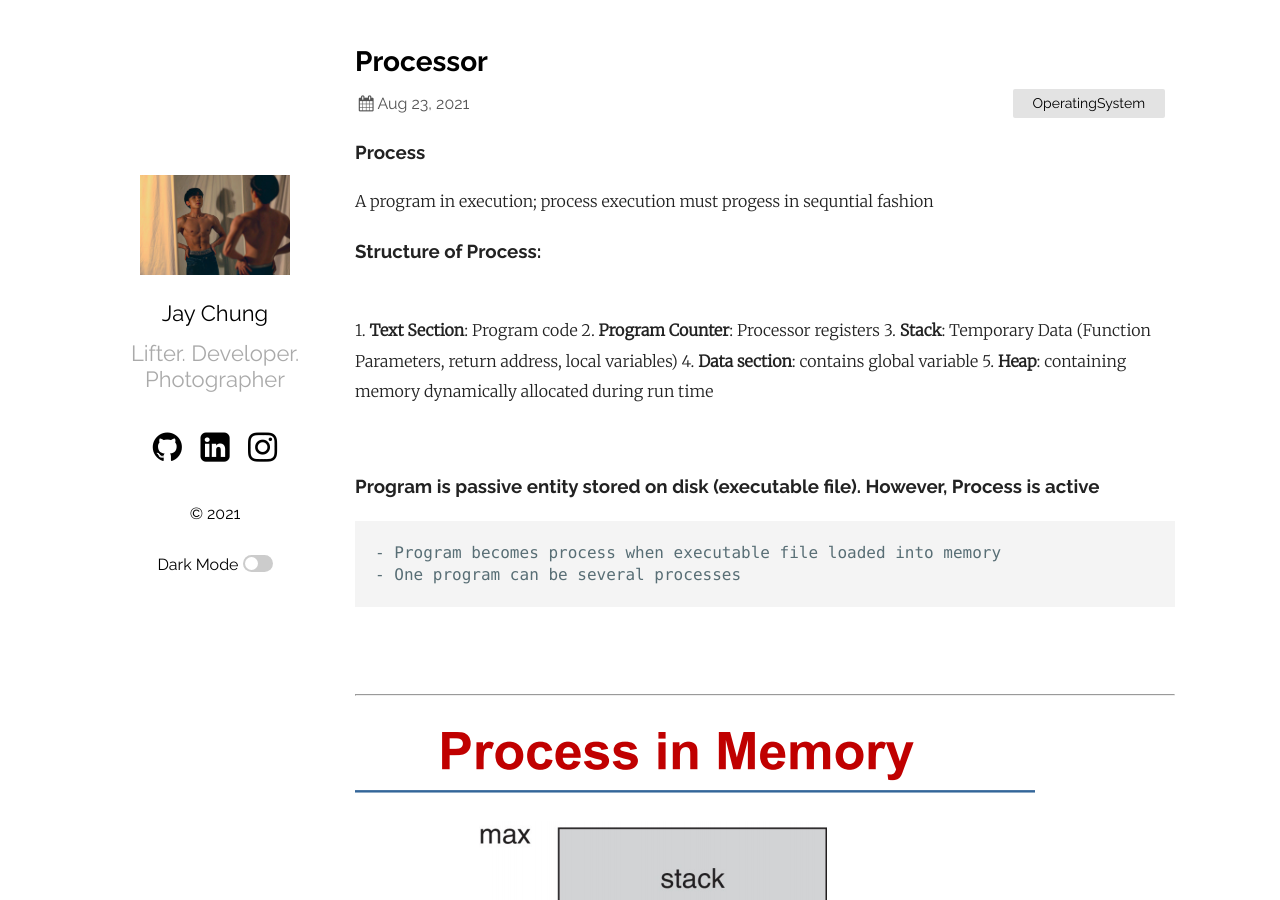
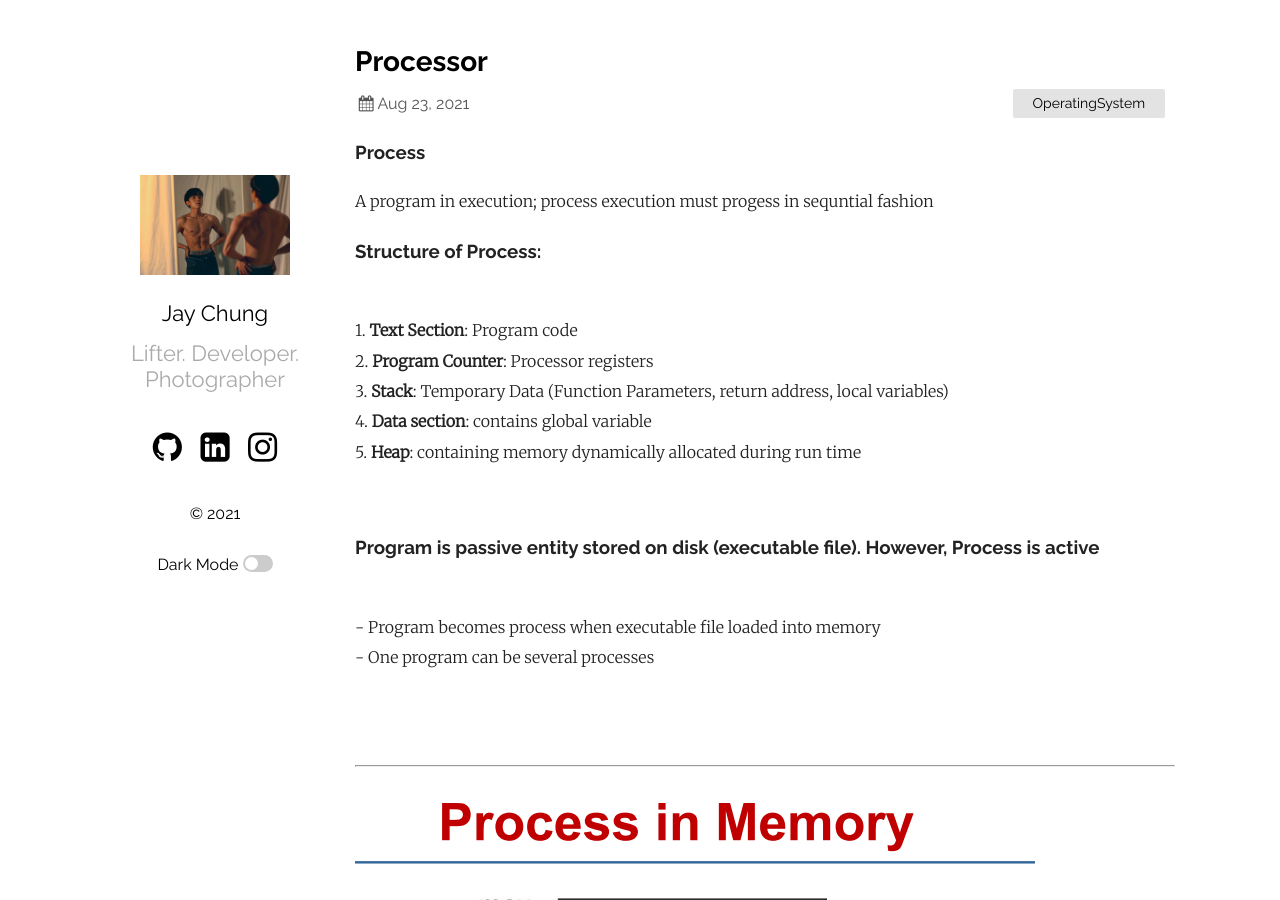
Before and after one commit to healthgongdoll/healthgongdoll.github.io, a Jekyll site: the page built from _posts/2021-08-23-OSProcess1.markdown, in a window 1280 px wide and 900 px high. Built offline with Jekyll 4.4.1, drawn with Linux system fonts in a browser that asks for light colours.

Commit message:
Blog Update

```diff
--- a/_posts/2021-08-23-OSProcess1.markdown
+++ b/_posts/2021-08-23-OSProcess1.markdown
@@ -10,17 +10,18 @@ categories: OperatingSystem
 
 ### **Structure of Process**: <br/>
  <br/>
-	1. **Text Section**: Program code
-	2. **Program Counter**: Processor registers
-	3. **Stack**: Temporary Data (Function Parameters, return address, local variables)
-	4. **Data section**: contains global variable
-	5. **Heap**: containing memory dynamically allocated during run time
+	1. **Text Section**: Program code <br/>
+	2. **Program Counter**: Processor registers <br/>
+	3. **Stack**: Temporary Data (Function Parameters, return address, local variables) <br/>
+	4. **Data section**: contains global variable <br/>
+	5. **Heap**: containing memory dynamically allocated during run time <br/>
 
 
 <br/>
 ### Program is passive entity stored on disk (executable file). However, Process is active <br/>
-	- Program becomes process when executable file loaded into memory
-	- One program can be several processes
+<br/>
+	- Program becomes process when executable file loaded into memory <br/>
+	- One program can be several processes <br/>
 
 <br/>
 <br/>
```
